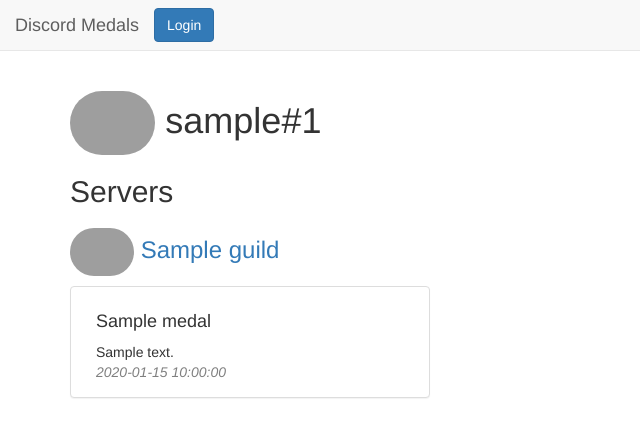
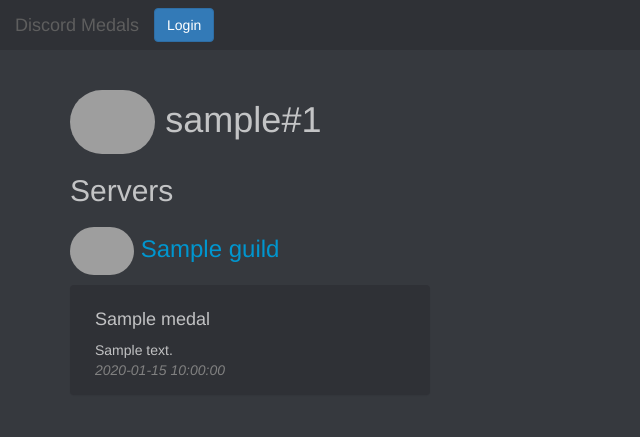
Before and after one commit to Steffo99/discordmedals, a Flask app: page /user/1 in a window 1280 px wide. Shown: the top 437 px of the page, without its empty margins (0-640 px from the left). Run offline with Flask 2, Linux system fonts and the light colour scheme; tables that the repository leaves empty hold one stand-in row (values such as "Sample post"); some libraries are stand-ins or nearby versions; grey boxes are pictures that could not be loaded.

Commit message:
Updated theme

```diff
--- a/static/style.css
+++ b/static/style.css
@@ -1,3 +1,22 @@
+body {
+    background-color: #36393E;
+    color: rgba(100%, 100%, 100%, 0.7);
+}
+
+body a, a:hover, a:active {
+    color: #0096cf;
+}
+
+#navbar {
+    background-color: #2F3136;
+    border: none;
+}
+
+.medal {
+    background-color: #2F3136;
+    border: none;
+}
+
 h1 .discord-avatar, .large-discord-avatar {
     height: 64px;
     border-radius: 32px;
@@ -55,16 +74,3 @@
     display: inline-block;
     margin-right: 15px;
 }
-
-@keyframes mystery {
-  0% {
-    color: purple;
-  }
-  100% {
-    color: black;
-  }
-}
-
-.mystery {
-  animation: mystery 1s infinite alternate ease-in-out;
-}
```
